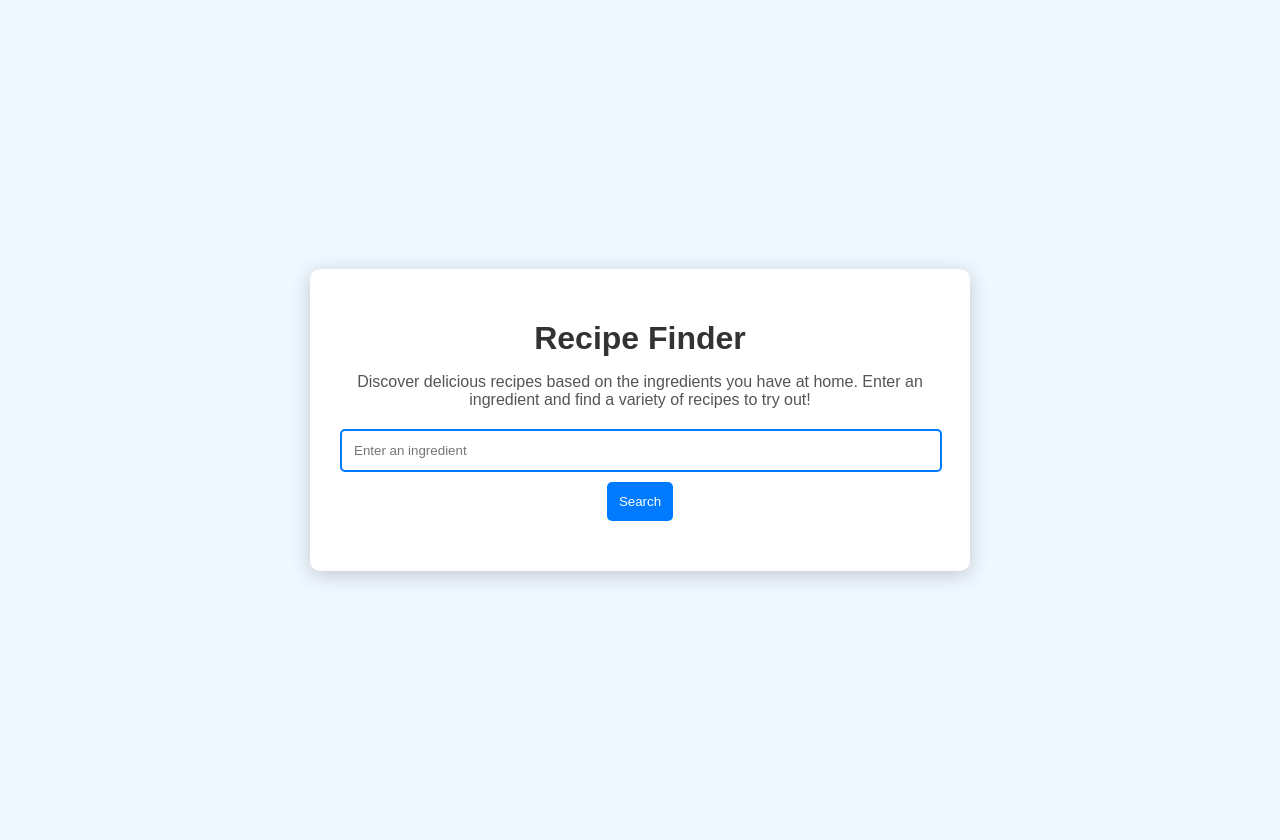
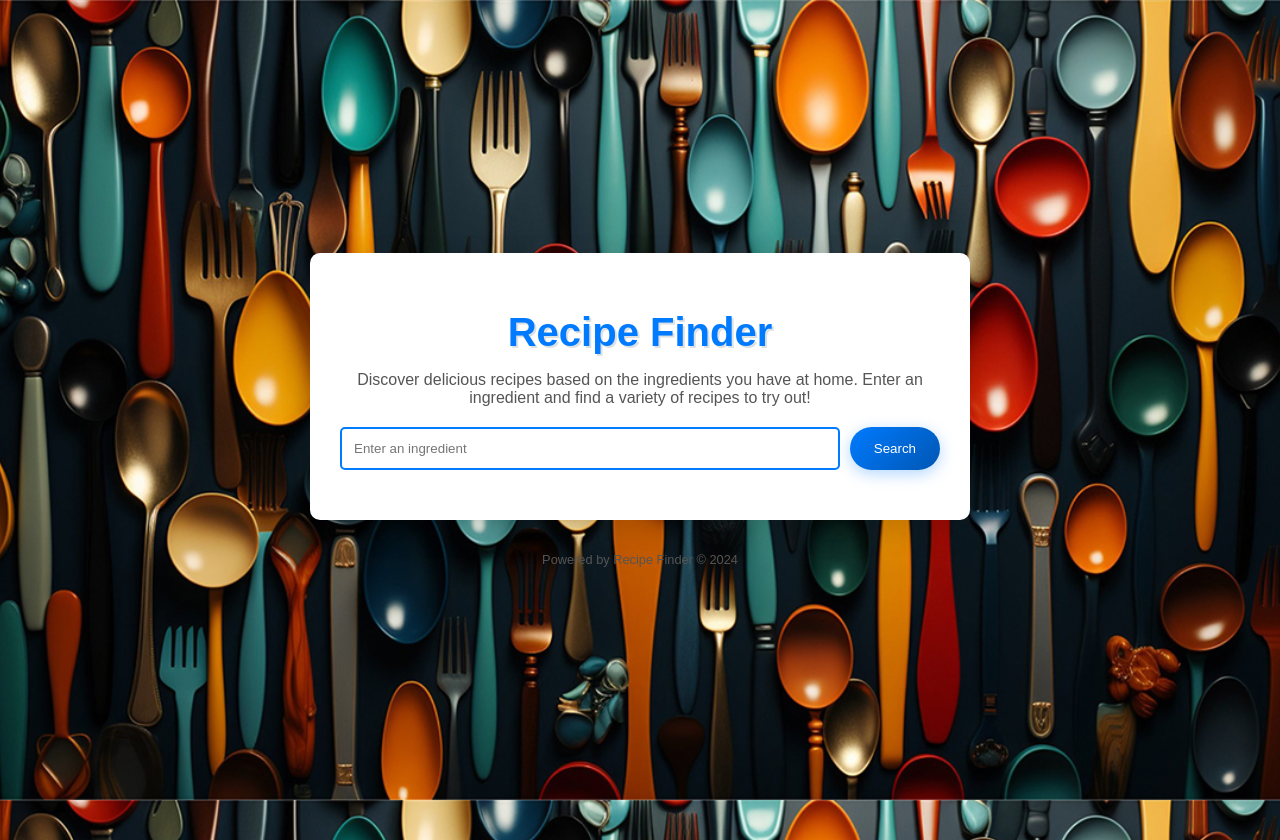
Before and after one commit to Nouluri-Nagababu/ReciepeFinder, a plain HTML site: page index.html in a window 1280 px wide. Drawn offline with Linux system fonts and the light colour scheme.

Commit message:
Add files via upload

```diff
--- a/index.html
+++ b/index.html
@@ -13,10 +13,17 @@
         Discover delicious recipes based on the ingredients you have at home.
         Enter an ingredient and find a variety of recipes to try out!
       </p>
-      <input type="text" id="ingredient" placeholder="Enter an ingredient" />
-      <button id="searchBtn">Search</button>
+      <div class="input-group">
+        <input type="text" id="ingredient" placeholder="Enter an ingredient" />
+        <button id="searchBtn">Search</button>
+      </div>
       <div id="recipeList" class="recipe-grid"></div>
     </div>
+
+    <footer>
+      <p>Powered by Recipe Finder © 2024</p>
+    </footer>
+
 
     <script src="script.js"></script>
   </body>
--- a/styles.css
+++ b/styles.css
@@ -1,39 +1,67 @@
+/* Body Styling */
 body {
   font-family: Arial, sans-serif;
-  background-color: #f0f8ff;
+  background: url('bg.jpg') no-repeat center center fixed;
+  background-size: cover;
   display: flex;
   justify-content: center;
   align-items: center;
   flex-direction: column;
-  height: 100vh;
+  min-height: 100vh;
   margin: 0;
   padding: 20px;
 }
 
+
+/* Main Container */
 .container {
+  padding-top: 40px;
   background: white;
   border-radius: 10px;
   padding: 30px;
-  box-shadow: 0 4px 20px rgba(0, 0, 0, 0.2);
+  box-shadow: 0 10px 30px rgba(0, 0, 0, 0.15);
   text-align: center;
   width: 90%;
   max-width: 600px;
+  animation: slideIn 0.6s ease-in-out;
 }
 
-h1 {
-  color: #333;
-  margin-bottom: 10px;
+@keyframes slideIn {
+  from {
+    opacity: 0;
+    transform: translateY(-20px);
+  }
+  to {
+    opacity: 1;
+    transform: translateY(0);
+  }
 }
 
+/* Header Styling */
+h1 {
+  color: #007bff;
+  font-size: 2.5em;
+  text-shadow: 2px 2px #dce1e3;
+  margin-bottom: 15px;
+}
+
+/* Paragraph Styling */
 p {
   color: #555;
   margin-bottom: 20px;
 }
 
+/* Input and Button Group */
+.input-group {
+  display: flex;
+  gap: 10px;
+  margin-bottom: 10px;
+}
+
+/* Input Styling */
 input {
+  flex: 1;
   padding: 12px;
-  width: calc(100% - 26px);
-  margin-bottom: 10px;
   border: 2px solid #007bff;
   border-radius: 5px;
   transition: border-color 0.3s;
@@ -44,20 +72,24 @@ input:focus {
   outline: none;
 }
 
+/* Button Styling */
 button {
-  padding: 12px;
-  background-color: #007bff;
+  padding: 12px 24px;
+  background: linear-gradient(135deg, #007bff, #0056b3);
   color: white;
   border: none;
-  border-radius: 5px;
+  border-radius: 50px;
   cursor: pointer;
-  transition: background-color 0.3s;
+  transition: background 0.3s, box-shadow 0.3s;
+  box-shadow: 0 4px 15px rgba(0, 123, 255, 0.3);
 }
 
 button:hover {
-  background-color: #0056b3;
+  background: linear-gradient(135deg, #0056b3, #003a7f);
+  box-shadow: 0 6px 18px rgba(0, 123, 255, 0.4);
 }
 
+/* Recipe Grid */
 .recipe-grid {
   display: grid;
   grid-template-columns: repeat(3, 1fr);
@@ -65,18 +97,32 @@ button:hover {
   margin-top: 20px;
 }
 
+@media (max-width: 600px) {
+  .recipe-grid {
+    grid-template-columns: repeat(2, 1fr);
+  }
+}
+
+@media (max-width: 400px) {
+  .recipe-grid {
+    grid-template-columns: 1fr;
+  }
+}
+
+/* Recipe Card Styling */
 .recipe {
   border: 1px solid #ddd;
   border-radius: 5px;
   padding: 10px;
-  transition: transform 0.2s;
+  transition: transform 0.3s, box-shadow 0.3s;
   background-color: #fff;
   box-shadow: 0 2px 4px rgba(0, 0, 0, 0.1);
+  transform: translateY(0);
 }
 
 .recipe:hover {
-  transform: scale(1.05);
-  box-shadow: 0 4px 12px rgba(0, 0, 0, 0.2);
+  transform: translateY(-10px);
+  box-shadow: 0 10px 20px rgba(0, 0, 0, 0.15);
 }
 
 .recipe img {
@@ -90,12 +136,26 @@ button:hover {
   color: #007bff;
 }
 
-a {
+.recipe a {
+  display: inline-block;
+  padding: 8px 12px;
+  background-color: #007bff;
+  color: white;
+  border-radius: 5px;
   text-decoration: none;
-  color: #007bff;
   font-weight: bold;
+  margin-top: 5px;
+  transition: background-color 0.3s;
 }
 
-a:hover {
-  text-decoration: underline;
+.recipe a:hover {
+  background-color: #0056b3;
 }
+
+/* Footer Styling */
+footer {
+  margin-top: 20px;
+  color: #888;
+  font-size: 0.8em;
+  text-align: center;
+}
```
Also changed, not shown: bg.jpg (added).
